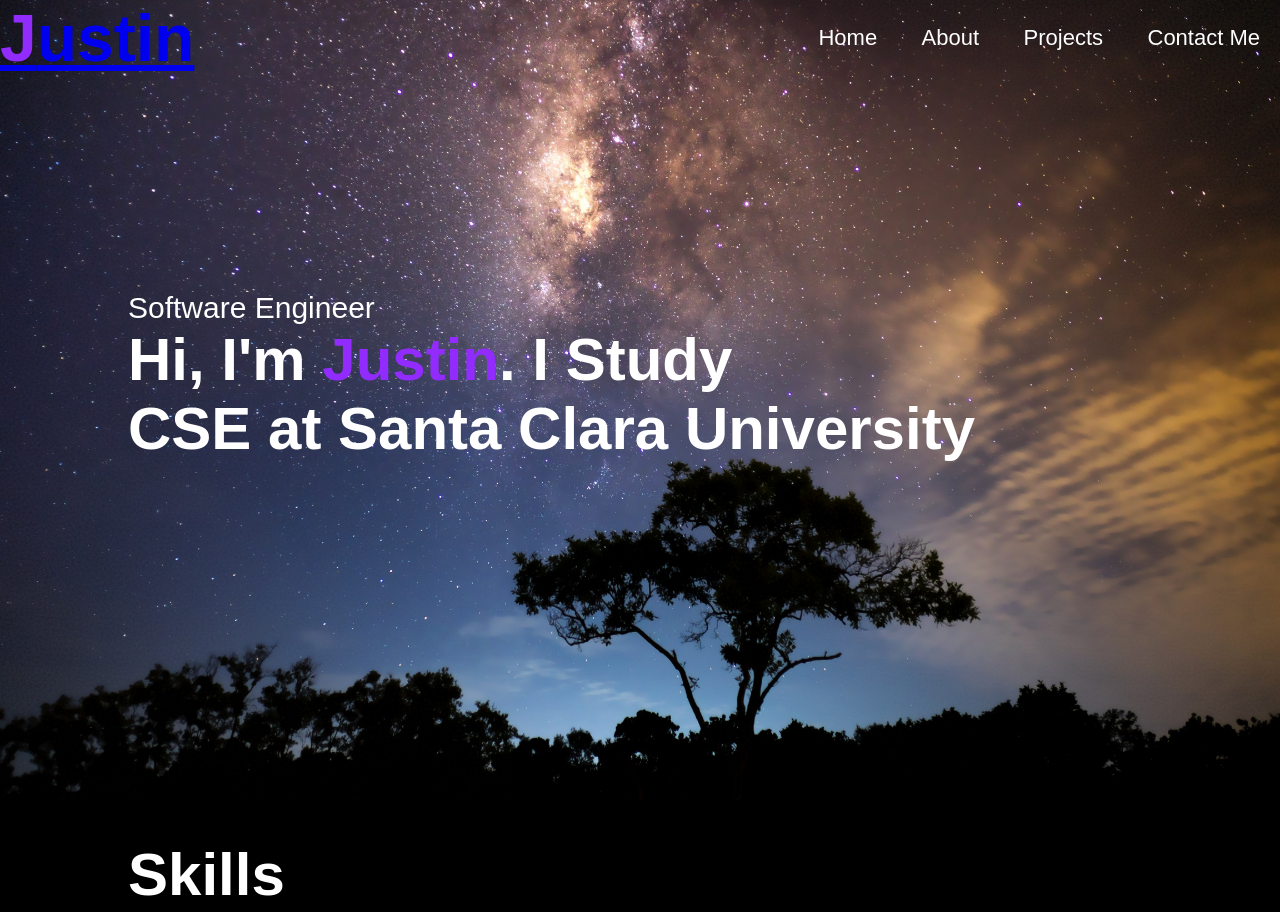
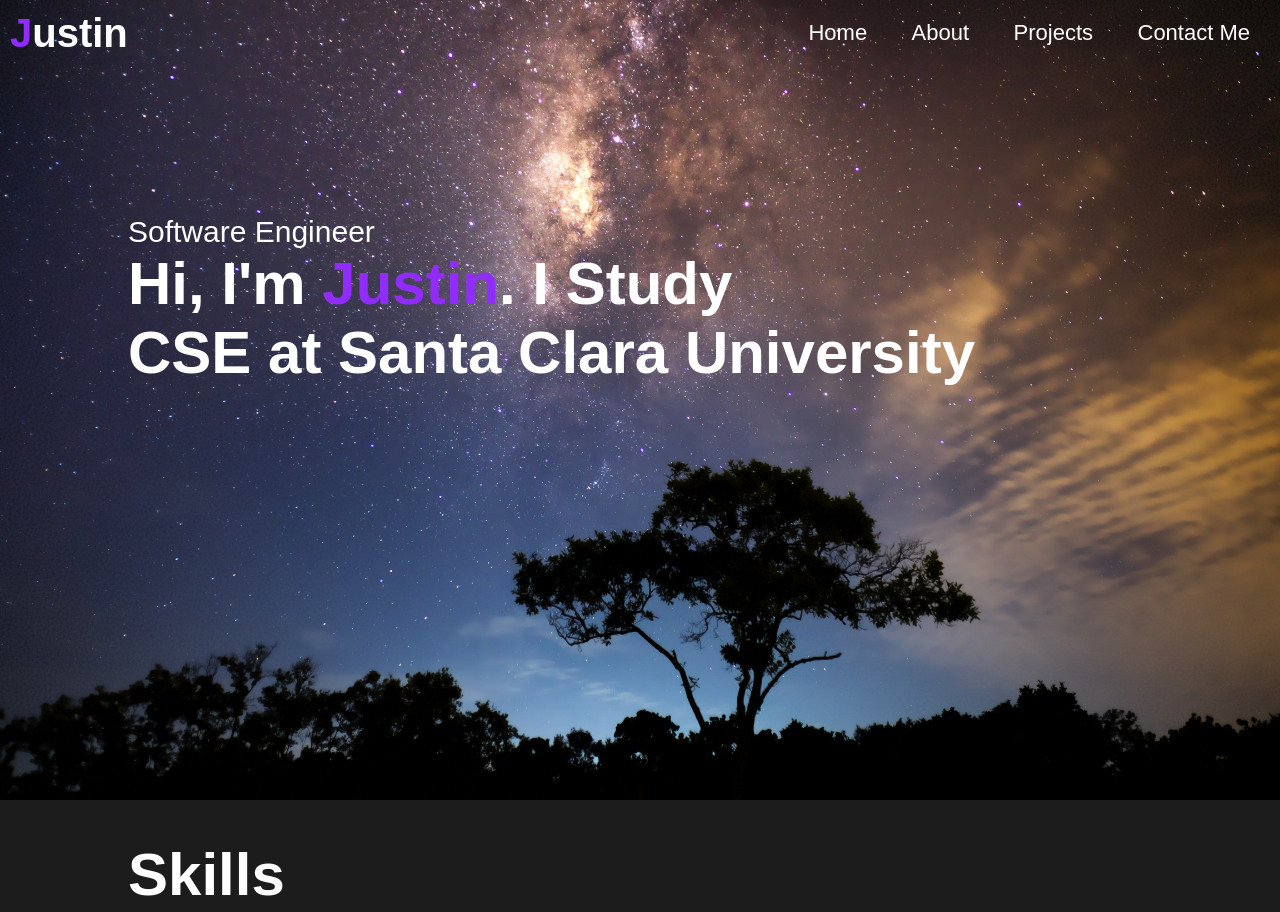
Before and after one commit to JodoSCU/Portfolio, a plain HTML site: page index.html in a window 1280 px wide. Shown: the top 912 px of the page. Drawn offline with Linux system fonts and the light colour scheme.

Commit message:
Moved about me, added sticky navbar, made logo clickable

```diff
--- a/style.css
+++ b/style.css
@@ -14,7 +14,7 @@ html{
 
 
 body{
-    background-color: #000000;
+    background-color: hsl(0, 0%, 11%);
     color: #fff;
     margin: 0;
     padding: 0;
@@ -41,13 +41,27 @@ body{
 }
 
 .logo {
-    font-size: 66px; /* Adjust the font size as needed */
+    font-size: 40px;
+}
+
+h1.logo a{
+    text-decoration: none;
+    color: inherit;
 }
 
 .logo::first-letter {
     color: #922cfe;
 }
 
+#navbar {
+    padding: 10px;
+    position: fixed;
+    width: 100%;
+    top: 0;
+    z-index: 1000;
+    transition: background-color 0.5s ease, box-shadow 0.5s ease;
+    padding: 10px;
+}
 
 nav{
 
```
